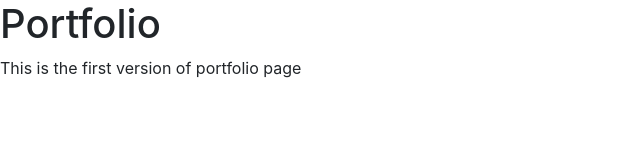
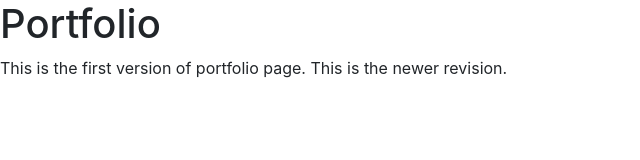
Before and after one commit to wdumlao/testproject, a plain HTML site: page portfolio.html in a window 1280 px wide. Shown: the whole page, without its empty margins (0-640 px from the left). Drawn offline with nearby package versions, Linux system fonts and the light colour scheme.

Commit message:
updated portfolop

```diff
--- a/portfolio.html
+++ b/portfolio.html
@@ -20,7 +20,7 @@
   <body>
     <h1>Portfolio</h1>
 
-    <p>This is the first version of portfolio page</p>
+    <p>This is the first version of portfolio page. This is the newer revision.</p>
 
     <!-- jQuery (necessary for Bootstrap's JavaScript plugins) -->
     <script src="https://ajax.googleapis.com/ajax/libs/jquery/1.11.3/jquery.min.js"></script>
```
